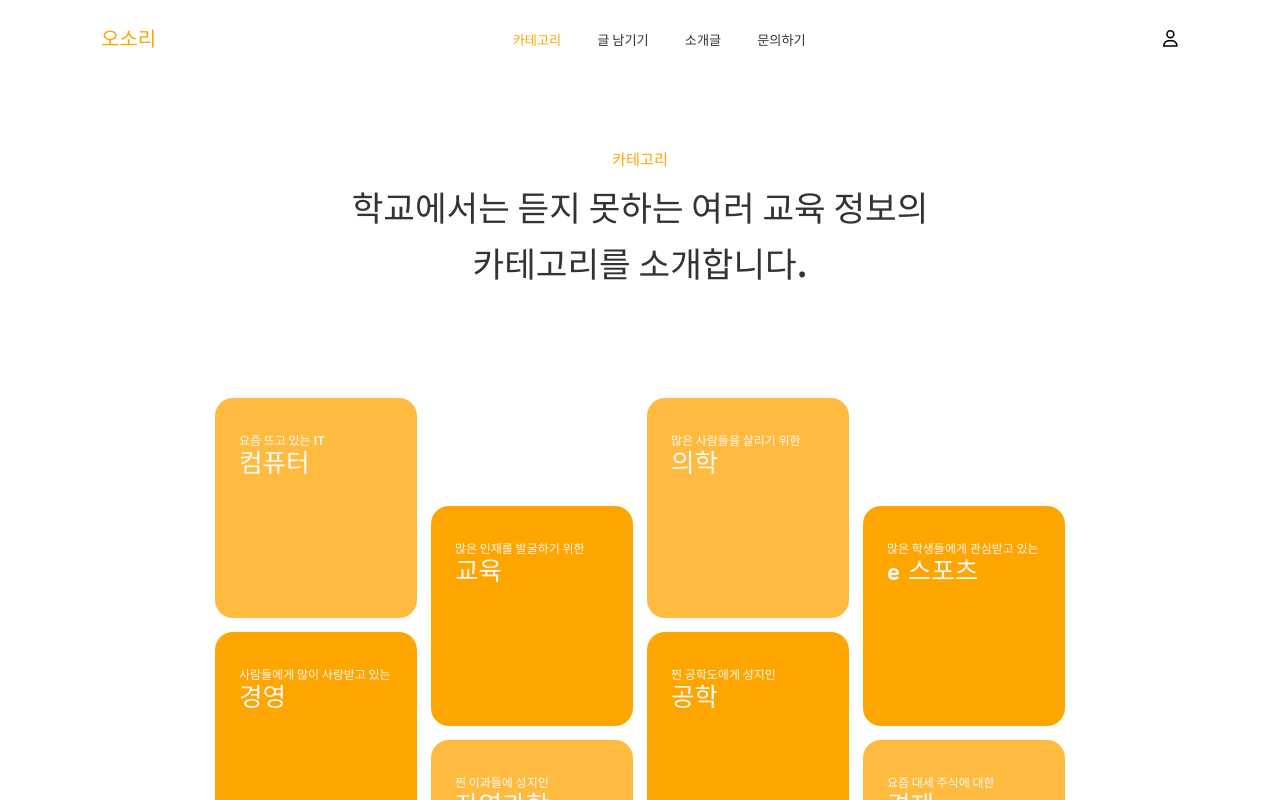
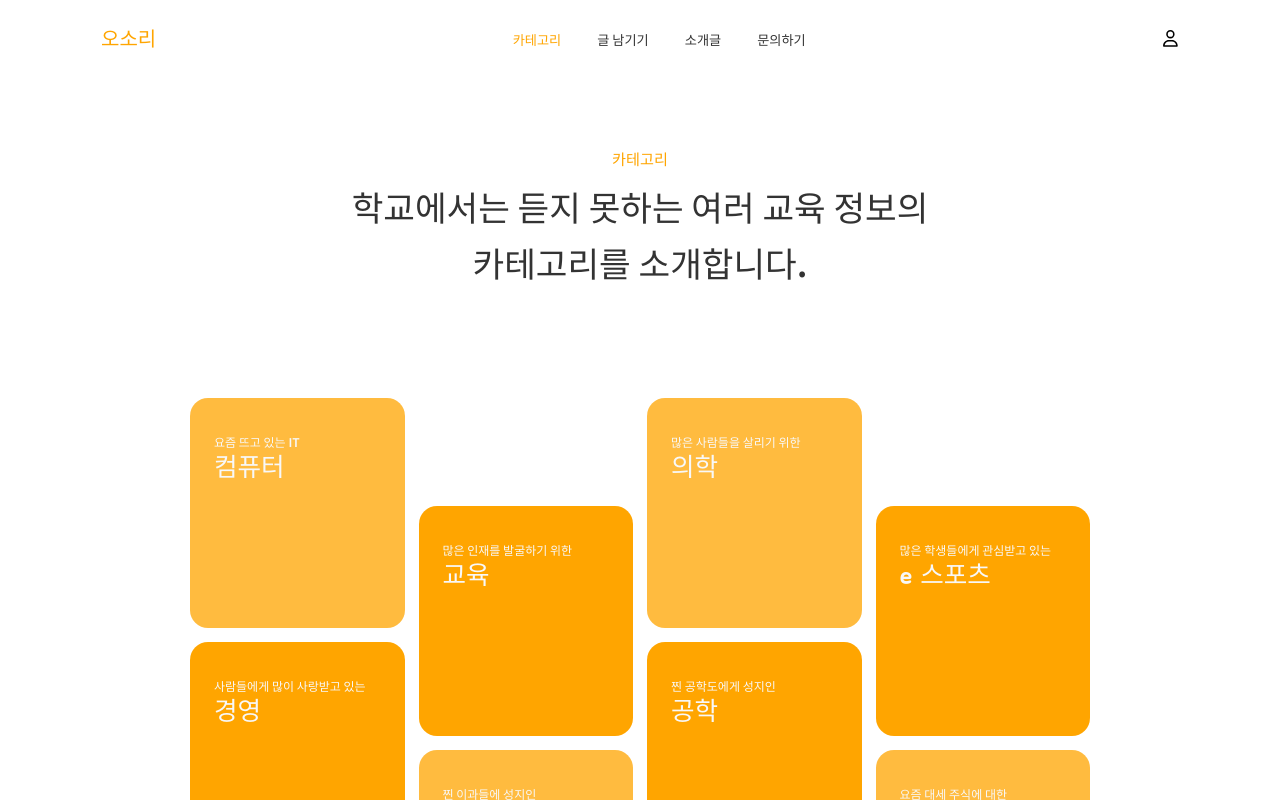
Before and after one commit to helloworld442/edu-DESIGN, a React (Create React App) app: page /category in a window 1280 px wide. Shown: the top 800 px of the page. Built offline with nearby package versions, Linux system fonts and the light colour scheme.

Commit message:
fix : fix category item desc line height

```diff
--- a/src/components/Category/CategoryItem.jsx
+++ b/src/components/Category/CategoryItem.jsx
@@ -18,7 +18,7 @@ export default function CategoryItem({ category, index }) {
 
 const StCategoryItem = styled.li`
   width: 100%;
-  height: 220px;
+  height: 230px;
   padding: 36px 24px;
   box-sizing: border-box;
   background: ${(props) => (props.$bgColor ? "#FFBB3F" : "#ffa500")};
@@ -43,6 +43,7 @@ const CategoryItemDesc = styled.h4`
   font-weight: 550;
   font-family: "Noto Sans KR";
   color: #f8f8f8;
+  line-height: 1rem;
 `;
 
 const CategoryItemTitle = styled.h3`
--- a/src/components/Category/CategoryList.jsx
+++ b/src/components/Category/CategoryList.jsx
@@ -64,7 +64,7 @@ export default function CategoryList() {
 }
 
 const CategoryListBox = styled.div`
-  width: 850px;
+  width: 900px;
   margin: 72px 0;
   display: grid;
   grid-template-columns: repeat(4, 1fr);
--- a/src/components/Feed/BestFeedTemplate.jsx
+++ b/src/components/Feed/BestFeedTemplate.jsx
@@ -14,7 +14,6 @@ export default function BestFeedTemplate() {
 
 const StBestFeedTemplate = styled.main`
   width: 950px;
-  height: 500px;
   margin-top: 36px;
   display: flex;
   align-items: flex-start;
--- a/src/components/Feed/NewFeedTemplate.jsx
+++ b/src/components/Feed/NewFeedTemplate.jsx
@@ -14,7 +14,6 @@ export default function NewFeedTemplate() {
 
 const StNewFeedTemplate = styled.main`
   width: 950px;
-  height: 500px;
   margin-top: 36px;
   display: flex;
   align-items: flex-start;
```
